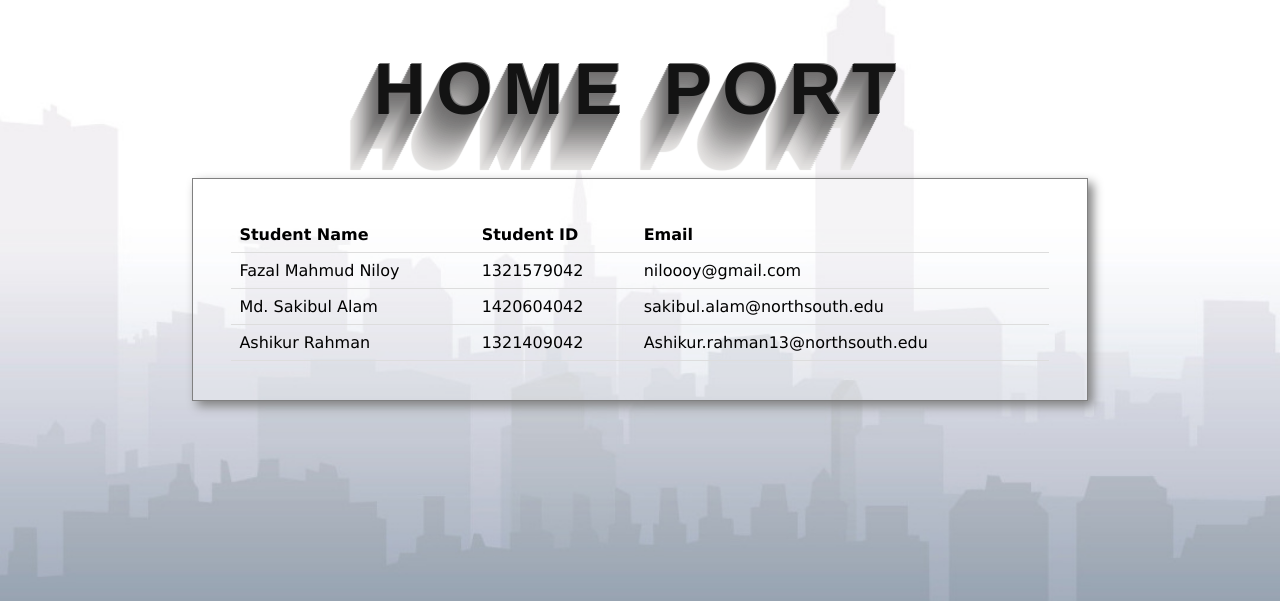
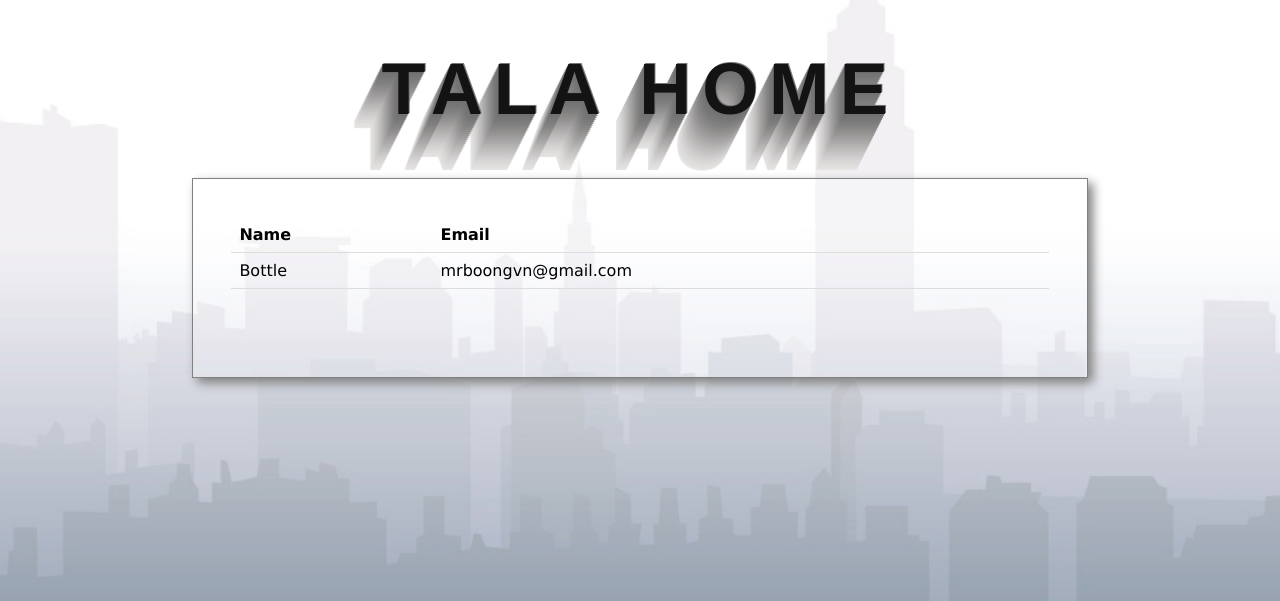
Before and after one commit to Bottle1985/RoomForRent, a PHP site: page /contact_us.php in a window 1280 px wide. Shown: the part 49-650 px from the top of the page. Run offline with PHP 8.4, Linux system fonts and the light colour scheme.

Commit message:
- Changed name web

```diff
--- a/available_flats.php
+++ b/available_flats.php
@@ -28,7 +28,7 @@
 		<thead>
 		<tr>
 			<th>ID</th>
-			<th>Apartment Size</th>
+			<th>Apartment Size (m2)</th>
 			<th>No. Of Rooms</th>
 			<th>Rent</th>
 			<th>Location</th>
@@ -44,7 +44,7 @@
 		?>
 			<tr>
 				<td data-label="ID"><?php echo $apartment['flat_id'] ?></td>
-				<td data-label="Apartment Size"><?php echo $apartment['flat_size'] ?></td>
+				<td data-label="Apartment Size (m2)"><?php echo $apartment['flat_size'] ?></td>
 				<td data-label="No. Of Rooms"><?php echo $apartment['num_of_rooms'] ?></td>
 				<td data-label="Rent"><?php echo $apartment['flat_rent'] ?></td>
 				<td data-label="Location"><?php echo $apartment['flat_location'] ?></td>
--- a/contact_us.php
+++ b/contact_us.php
@@ -6,33 +6,20 @@
 <table style="border-collapse: collapse;width: 100%">
 		<tr>
 
-			<th>Student Name</th>
-			<th>Student ID</th>
+			<th>Name</th>
+
 			<th>Email</th>
 
 		</tr>
 
 			<tr>
 
-				<td>Fazal Mahmud Niloy</td>
-				<td>1321579042</td>
-				<td>niloooy@gmail.com</td>
+				<td>Bottle</td>
+
+				<td>mrboongvn@gmail.com</td>
 
 			</tr>
-			<tr>
 
-				<td>Md. Sakibul Alam</td>
-				<td>1420604042</td>
-				<td>sakibul.alam@northsouth.edu</td>
-
-			</tr>
-			<tr>
-
-				<td>Ashikur Rahman</td>
-				<td>1321409042</td>
-				<td>Ashikur.rahman13@northsouth.edu</td>
-
-			</tr>
 
 		<style>
 			table {
--- a/includes/header.php
+++ b/includes/header.php
@@ -7,7 +7,7 @@
 	<html>
 	<head>
 		<meta charset="utf-8">
-		<title>HOME PORT </title>
+		<title>Tala Home</title>
 		<link rel="icon" type="image/gif" href="favicon.gif" />
 		<link rel="stylesheet" type="text/css" href="css/style.css">
 		<meta name="viewport" content="width=device-width, initial-scale=1">
@@ -56,6 +56,6 @@
 			</nav>
 		</header>
 
-		<h1 class='elegantshadow'>HOME PORT</h1>
+			<h1 class='elegantshadow'>Tala Home</h1>
 
 	 <div id="main-content" class="clearfix">
--- a/myads.php
+++ b/myads.php
@@ -18,7 +18,7 @@
 <table>
 		<tr>
 			<th>Serial No</th>
-			<th>Apartment Size</th>
+			<th>Apartment Size (m2)</th>
 			<th>No. Of Rooms</th>
 			<th>Rent</th>
 			<th>Location</th>
--- a/register_page.php
+++ b/register_page.php
@@ -2,7 +2,7 @@
 	<html>
 	<head>
 		<meta charset="utf-8">
-		<title>HOME PORT | Sign Up</title>
+		<title>Tala Home | Sign Up</title>
 		<link rel="icon" type="image/gif" href="favicon.gif" />
 		<link rel="stylesheet" type="text/css" href="css/style.css">
 	</head>
@@ -22,9 +22,7 @@
 
 
 
-		<h1 class='elegantshadow'>HOME PORT</h1>
-
-
+		<h1 class='elegantshadow'>Tala Home</h1>
 
 
 	 <div id="main-content" class="clearfix">  -->
```
